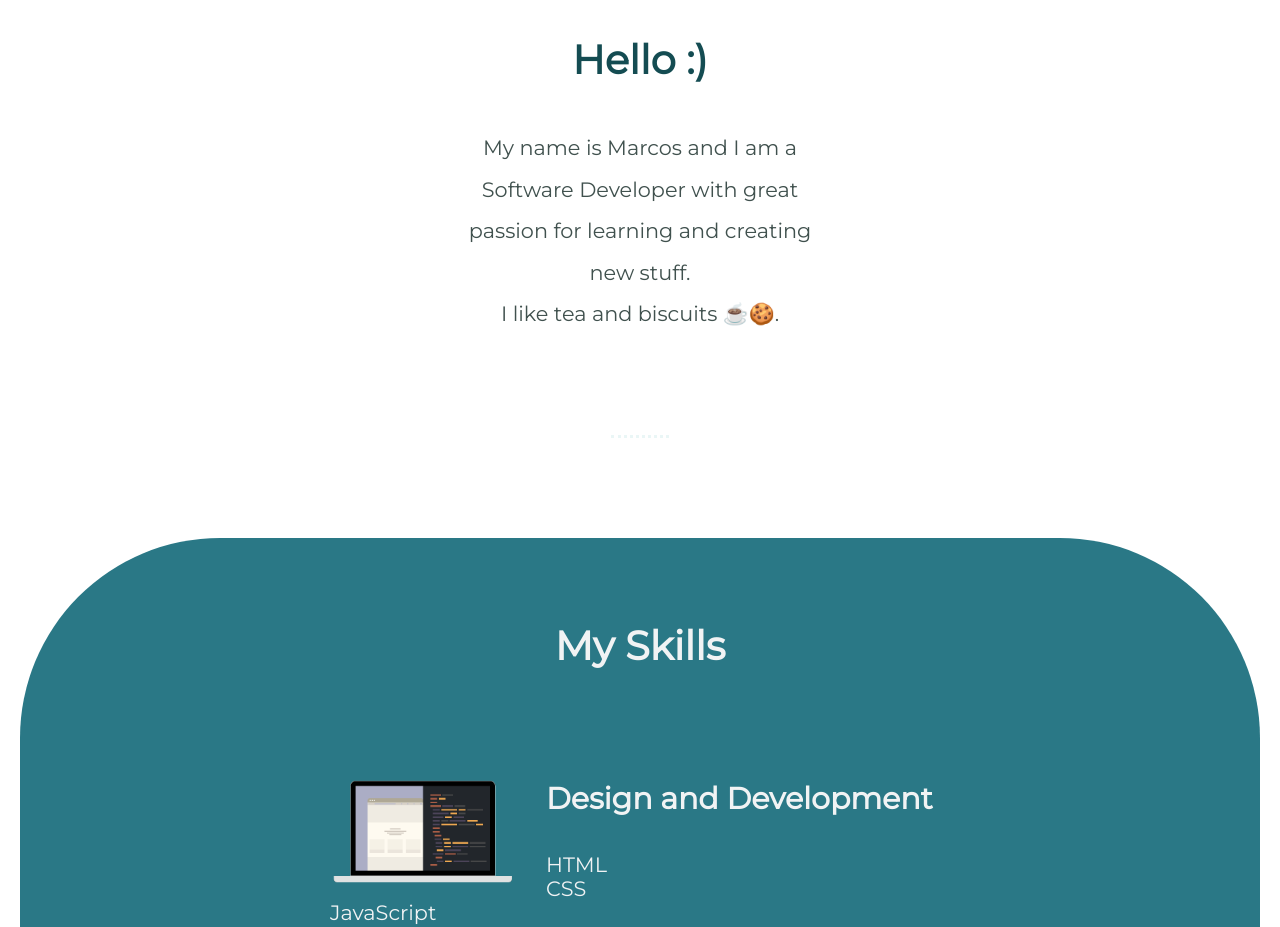
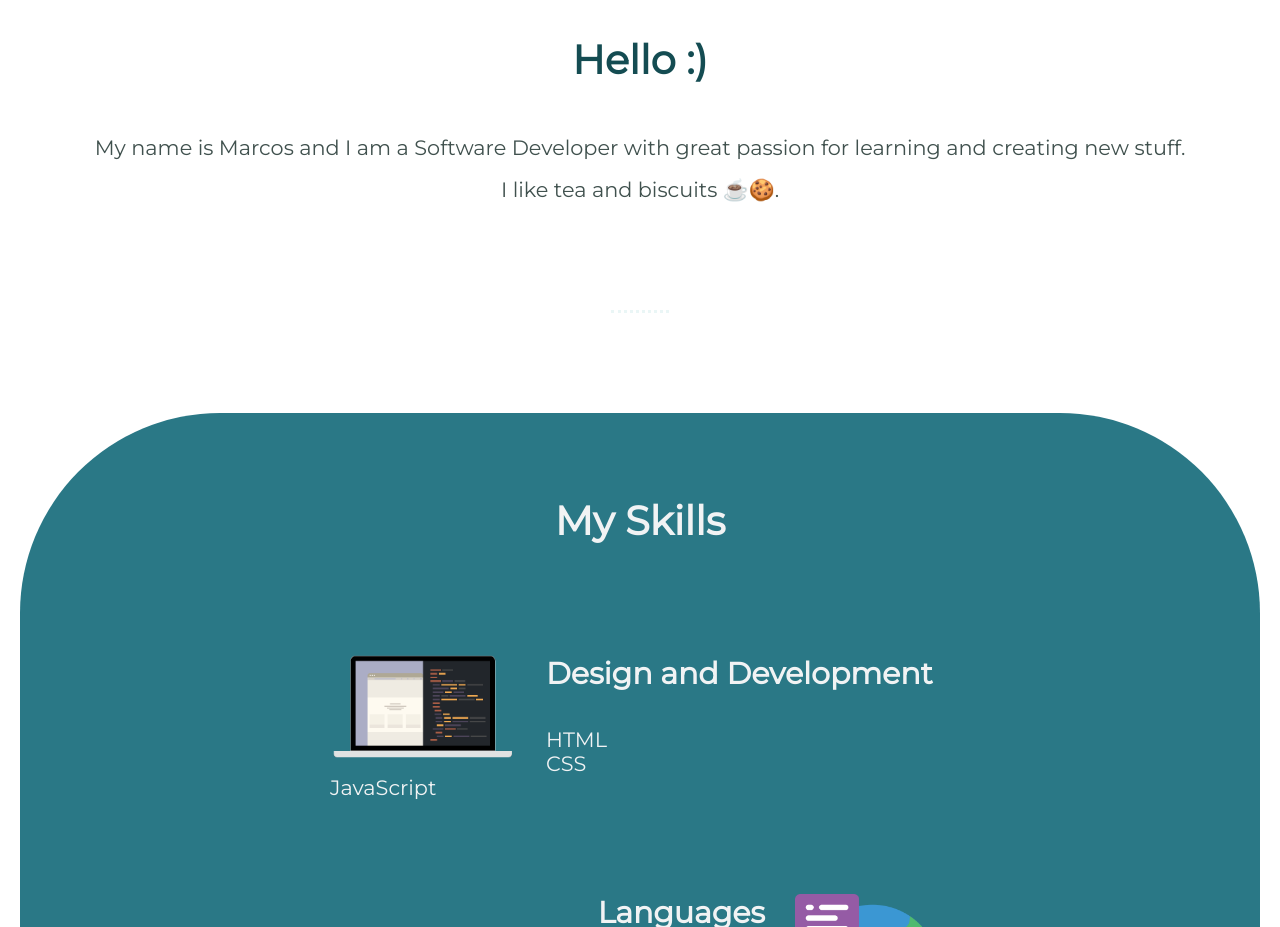
Before and after one commit to marcosmart/mysite, a plain HTML site: page index.html in a window 1280 px wide. Shown: the part 1102-2029 px from the top of the page. Drawn offline with Linux system fonts and the light colour scheme.

Commit message:
Update styles.css

```diff
--- a/CSS/styles.css
+++ b/CSS/styles.css
@@ -25,12 +25,6 @@ h3 {
 }
 
 hr {
-    /* border-style: none;
-    border-top-style: dotted;
-    border-color: grey;
-    border-width: 8px;
-    width: 4%;
-    margin: 50px auto 50px auto; */
 
     border: #EAF6F6 dotted;
     border-bottom: none;
@@ -45,7 +39,7 @@ p {
 }
 
 .text-bio {
-    width: 30%;
+    width: 100%;
     margin: auto;
 }
 
```
